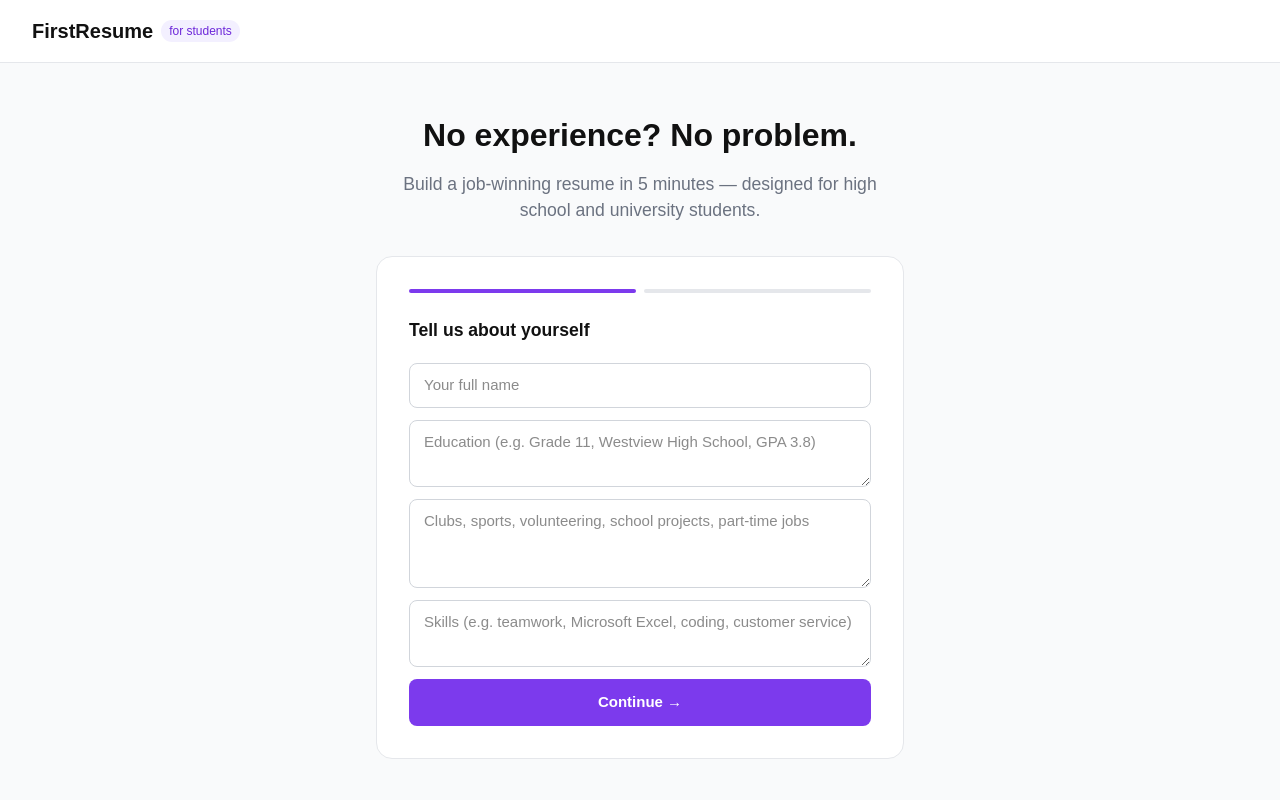
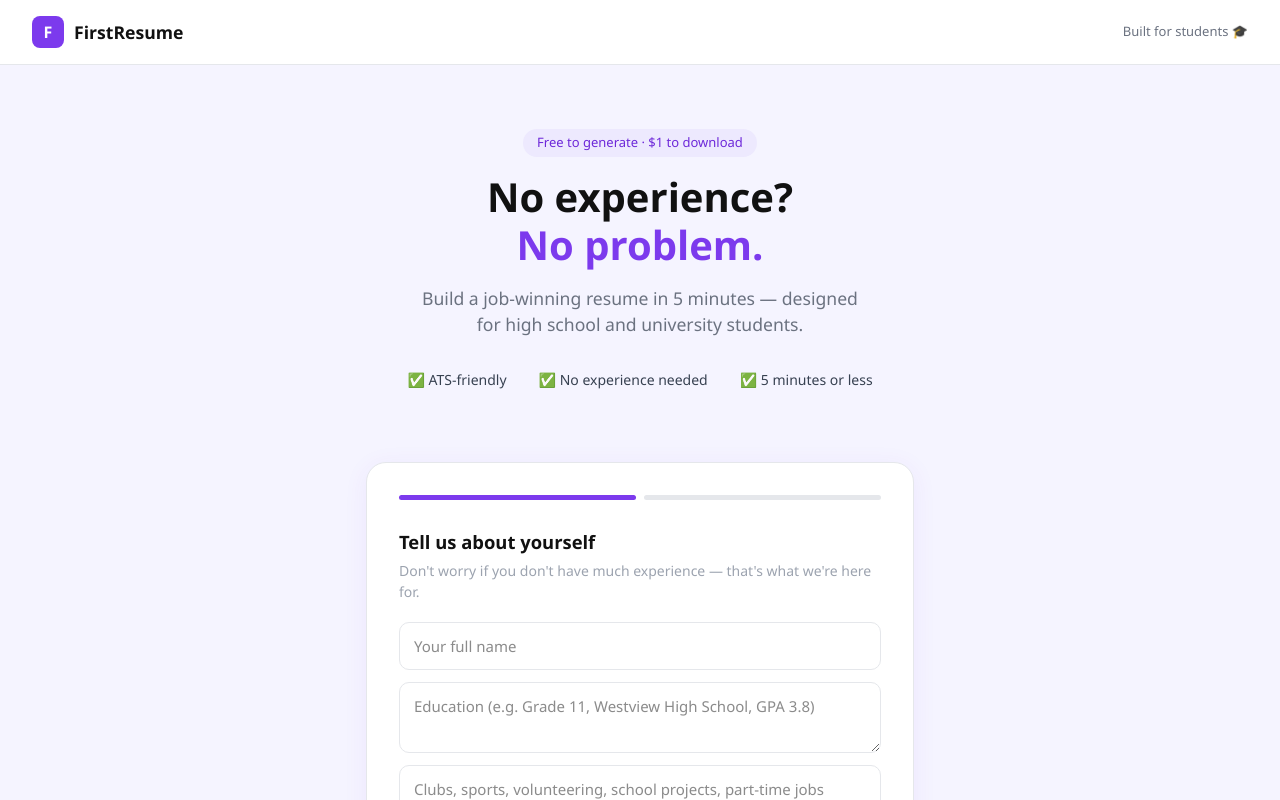
Before and after one commit to vlaslop-codemaster/first-resume, a Next.js app: page / in a window 1280 px wide. Shown: the top 800 px of the page. Built offline with nearby package versions, Linux system fonts and the light colour scheme.

Commit message:
new design with paywall

```diff
--- a/app/page.tsx
+++ b/app/page.tsx
@@ -5,6 +5,7 @@ import { useState } from "react";
 export default function Home() {
   const [step, setStep] = useState(1);
   const [loading, setLoading] = useState(false);
+  const [paying, setPaying] = useState(false);
   const [output, setOutput] = useState("");
   const [form, setForm] = useState({
     name: "",
@@ -24,7 +25,6 @@ export default function Home() {
 
     const prompt = `
 You are a professional resume writer helping students with little or no experience.
-
 Turn the student's experiences into strong, professional bullet points.
 
 Name: ${form.name}
@@ -60,74 +60,110 @@ SKILLS
     });
 
     const data = await res.json();
-const text = data.text || "Something went wrong. Please try again.";
-    setOutput(text);
+    setOutput(data.text || "Something went wrong. Please try again.");
     setLoading(false);
   };
 
+  const handlePay = async () => {
+    setPaying(true);
+    const res = await fetch("/api/checkout", {
+      method: "POST",
+      headers: { "Content-Type": "application/json" },
+      body: JSON.stringify({ resumeData: output }),
+    });
+    const data = await res.json();
+    if (data.url) {
+      window.location.href = data.url;
+    } else {
+      alert("Payment failed to initialize. Please try again.");
+      setPaying(false);
+    }
+  };
+
+  const lines = output.split("\n");
+  const half = Math.ceil(lines.length / 2);
+  const visibleText = lines.slice(0, half).join("\n");
+  const hiddenText = lines.slice(half).join("\n");
+
   return (
-    <main style={{ minHeight: "100vh", background: "#f9fafb", fontFamily: "sans-serif" }}>
+    <main style={{ minHeight: "100vh", background: "#f5f4ff", fontFamily: "'Segoe UI', sans-serif" }}>
 
-      {/* Header */}
-      <header style={{ background: "#fff", borderBottom: "1px solid #e5e7eb", padding: "1rem 2rem", display: "flex", alignItems: "center" }}>
-        <span style={{ fontWeight: 700, fontSize: "1.25rem", color: "#111" }}>FirstResume</span>
-        <span style={{ marginLeft: "0.5rem", fontSize: "0.75rem", background: "#f3f0ff", color: "#6d28d9", padding: "2px 8px", borderRadius: "9999px" }}>for students</span>
-      </header>
+      {/* Navbar */}
+      <nav style={{ background: "#fff", borderBottom: "1px solid #e5e7eb", padding: "1rem 2rem", display: "flex", alignItems: "center", justifyContent: "space-between" }}>
+        <div style={{ display: "flex", alignItems: "center", gap: "10px" }}>
+          <div style={{ width: "32px", height: "32px", background: "#7c3aed", borderRadius: "8px", display: "flex", alignItems: "center", justifyContent: "center" }}>
+            <span style={{ color: "#fff", fontWeight: 700, fontSize: "16px" }}>F</span>
+          </div>
+          <span style={{ fontWeight: 700, fontSize: "1.1rem", color: "#111" }}>FirstResume</span>
+        </div>
+        <span style={{ fontSize: "13px", color: "#6b7280" }}>Built for students 🎓</span>
+      </nav>
 
       {/* Hero */}
-      <section style={{ textAlign: "center", padding: "3rem 1rem 2rem" }}>
-        <h1 style={{ fontSize: "2rem", fontWeight: 700, color: "#111", marginBottom: "0.75rem" }}>
-          No experience? No problem.
+      <section style={{ textAlign: "center", padding: "4rem 1rem 2rem" }}>
+        <div style={{ display: "inline-block", background: "#ede9fe", color: "#6d28d9", padding: "4px 14px", borderRadius: "9999px", fontSize: "13px", fontWeight: 500, marginBottom: "1rem" }}>
+          Free to generate · $1 to download
+        </div>
+        <h1 style={{ fontSize: "2.5rem", fontWeight: 800, color: "#111", marginBottom: "1rem", lineHeight: 1.2 }}>
+          No experience?<br />
+          <span style={{ color: "#7c3aed" }}>No problem.</span>
         </h1>
-        <p style={{ color: "#6b7280", fontSize: "1.1rem", maxWidth: "480px", margin: "0 auto" }}>
+        <p style={{ color: "#6b7280", fontSize: "1.1rem", maxWidth: "460px", margin: "0 auto 2rem" }}>
           Build a job-winning resume in 5 minutes — designed for high school and university students.
         </p>
+
+        <div style={{ display: "flex", justifyContent: "center", gap: "2rem", flexWrap: "wrap", marginBottom: "2.5rem" }}>
+          {["✅ ATS-friendly", "✅ No experience needed", "✅ 5 minutes or less"].map((badge) => (
+            <span key={badge} style={{ color: "#374151", fontSize: "14px", fontWeight: 500 }}>{badge}</span>
+          ))}
+        </div>
       </section>
 
       {/* Form Card */}
-      <section style={{ maxWidth: "560px", margin: "0 auto", padding: "0 1rem 3rem" }}>
-        <div style={{ background: "#fff", borderRadius: "16px", border: "1px solid #e5e7eb", padding: "2rem" }}>
+      <section style={{ maxWidth: "580px", margin: "0 auto", padding: "0 1rem 3rem" }}>
+        <div style={{ background: "#fff", borderRadius: "20px", border: "1px solid #e5e7eb", padding: "2rem", boxShadow: "0 4px 24px rgba(124,58,237,0.07)" }}>
 
-          {/* Progress */}
-          <div style={{ display: "flex", gap: "8px", marginBottom: "1.5rem" }}>
-            <div style={{ flex: 1, height: "4px", borderRadius: "9999px", background: step >= 1 ? "#7c3aed" : "#e5e7eb" }} />
-            <div style={{ flex: 1, height: "4px", borderRadius: "9999px", background: step >= 2 ? "#7c3aed" : "#e5e7eb" }} />
+          <div style={{ display: "flex", gap: "8px", marginBottom: "1.75rem" }}>
+            {[1, 2].map((s) => (
+              <div key={s} style={{ flex: 1, height: "5px", borderRadius: "9999px", background: step >= s ? "#7c3aed" : "#e5e7eb", transition: "background 0.3s" }} />
+            ))}
           </div>
 
           {step === 1 && (
             <div>
-              <h2 style={{ fontWeight: 600, fontSize: "1.1rem", marginBottom: "1.25rem", color: "#111" }}>Tell us about yourself</h2>
+              <h2 style={{ fontWeight: 700, fontSize: "1.15rem", marginBottom: "0.25rem", color: "#111" }}>Tell us about yourself</h2>
+              <p style={{ color: "#9ca3af", fontSize: "14px", marginBottom: "1.25rem" }}>Don't worry if you don't have much experience — that's what we're here for.</p>
               <div style={{ display: "flex", flexDirection: "column", gap: "12px" }}>
                 <input
                   name="name"
                   placeholder="Your full name"
                   onChange={handleChange}
-                  style={{ border: "1px solid #d1d5db", borderRadius: "8px", padding: "10px 14px", fontSize: "15px", outline: "none", width: "100%", boxSizing: "border-box" }}
+                  style={{ border: "1.5px solid #e5e7eb", borderRadius: "10px", padding: "12px 14px", fontSize: "15px", outline: "none", width: "100%", boxSizing: "border-box" }}
                 />
                 <textarea
                   name="education"
                   placeholder="Education (e.g. Grade 11, Westview High School, GPA 3.8)"
                   onChange={handleChange}
                   rows={2}
-                  style={{ border: "1px solid #d1d5db", borderRadius: "8px", padding: "10px 14px", fontSize: "15px", outline: "none", width: "100%", boxSizing: "border-box", resize: "vertical" }}
+                  style={{ border: "1.5px solid #e5e7eb", borderRadius: "10px", padding: "12px 14px", fontSize: "15px", outline: "none", width: "100%", boxSizing: "border-box", resize: "vertical" }}
                 />
                 <textarea
                   name="activities"
                   placeholder="Clubs, sports, volunteering, school projects, part-time jobs"
                   onChange={handleChange}
                   rows={3}
-                  style={{ border: "1px solid #d1d5db", borderRadius: "8px", padding: "10px 14px", fontSize: "15px", outline: "none", width: "100%", boxSizing: "border-box", resize: "vertical" }}
+                  style={{ border: "1.5px solid #e5e7eb", borderRadius: "10px", padding: "12px 14px", fontSize: "15px", outline: "none", width: "100%", boxSizing: "border-box", resize: "vertical" }}
                 />
                 <textarea
                   name="skills"
                   placeholder="Skills (e.g. teamwork, Microsoft Excel, coding, customer service)"
                   onChange={handleChange}
                   rows={2}
-                  style={{ border: "1px solid #d1d5db", borderRadius: "8px", padding: "10px 14px", fontSize: "15px", outline: "none", width: "100%", boxSizing: "border-box", resize: "vertical" }}
+                  style={{ border: "1.5px solid #e5e7eb", borderRadius: "10px", padding: "12px 14px", fontSize: "15px", outline: "none", width: "100%", boxSizing: "border-box", resize: "vertical" }}
                 />
                 <button
                   onClick={() => setStep(2)}
-                  style={{ background: "#7c3aed", color: "#fff", border: "none", borderRadius: "8px", padding: "12px", fontSize: "15px", fontWeight: 600, cursor: "pointer", width: "100%" }}
+                  style={{ background: "#7c3aed", color: "#fff", border: "none", borderRadius: "10px", padding: "14px", fontSize: "15px", fontWeight: 700, cursor: "pointer", width: "100%" }}
                 >
                   Continue →
                 </button>
@@ -137,29 +173,29 @@ const text = data.text || "Something went wrong. Please try again.";
 
           {step === 2 && (
             <div>
-              <h2 style={{ fontWeight: 600, fontSize: "1.1rem", marginBottom: "0.5rem", color: "#111" }}>Job description (optional)</h2>
-              <p style={{ color: "#6b7280", fontSize: "14px", marginBottom: "1rem" }}>Paste the job posting to tailor your resume to it.</p>
+              <h2 style={{ fontWeight: 700, fontSize: "1.15rem", marginBottom: "0.25rem", color: "#111" }}>Job description (optional)</h2>
+              <p style={{ color: "#9ca3af", fontSize: "14px", marginBottom: "1.25rem" }}>Paste the job posting to tailor your resume — or leave blank for a general resume.</p>
               <div style={{ display: "flex", flexDirection: "column", gap: "12px" }}>
                 <textarea
                   name="jobDesc"
                   placeholder="Paste job or internship description here (or leave blank)"
                   onChange={handleChange}
                   rows={5}
-                  style={{ border: "1px solid #d1d5db", borderRadius: "8px", padding: "10px 14px", fontSize: "15px", outline: "none", width: "100%", boxSizing: "border-box", resize: "vertical" }}
+                  style={{ border: "1.5px solid #e5e7eb", borderRadius: "10px", padding: "12px 14px", fontSize: "15px", outline: "none", width: "100%", boxSizing: "border-box", resize: "vertical" }}
                 />
-                <div style={{ display: "flex", gap: "8px" }}>
+                <div style={{ display: "flex", gap: "10px" }}>
                   <button
                     onClick={() => setStep(1)}
-                    style={{ background: "#fff", color: "#374151", border: "1px solid #d1d5db", borderRadius: "8px", padding: "12px", fontSize: "15px", cursor: "pointer", flex: 1 }}
+                    style={{ background: "#fff", color: "#374151", border: "1.5px solid #e5e7eb", borderRadius: "10px", padding: "14px", fontSize: "15px", cursor: "pointer", flex: 1 }}
                   >
                     ← Back
                   </button>
                   <button
                     onClick={generateResume}
                     disabled={loading}
-                    style={{ background: loading ? "#a78bfa" : "#7c3aed", color: "#fff", border: "none", borderRadius: "8px", padding: "12px", fontSize: "15px", fontWeight: 600, cursor: loading ? "not-allowed" : "pointer", flex: 2 }}
+                    style={{ background: loading ? "#a78bfa" : "#7c3aed", color: "#fff", border: "none", borderRadius: "10px", padding: "14px", fontSize: "15px", fontWeight: 700, cursor: loading ? "not-allowed" : "pointer", flex: 2 }}
                   >
-                    {loading ? "Generating..." : "Generate My Resume"}
+                    {loading ? "Generating your resume..." : "Generate My Resume ✨"}
                   </button>
                 </div>
               </div>
@@ -167,26 +203,43 @@ const text = data.text || "Something went wrong. Please try again.";
           )}
         </div>
 
-        {/* Output */}
+        {/* Resume Output */}
         {output && (
-          <div style={{ background: "#fff", borderRadius: "16px", border: "1px solid #e5e7eb", padding: "2rem", marginTop: "1.5rem" }}>
-            <div style={{ display: "flex", justifyContent: "space-between", alignItems: "center", marginBottom: "1rem" }}>
-              <h2 style={{ fontWeight: 600, fontSize: "1.1rem", color: "#111", margin: 0 }}>Your Resume</h2>
+          <div style={{ background: "#fff", borderRadius: "20px", border: "1px solid #e5e7eb", marginTop: "1.5rem", overflow: "hidden", boxShadow: "0 4px 24px rgba(124,58,237,0.07)" }}>
+            <div style={{ padding: "1.5rem 2rem", borderBottom: "1px solid #f3f4f6" }}>
+              <h2 style={{ fontWeight: 700, fontSize: "1.1rem", color: "#111", margin: 0 }}>Your Resume Preview</h2>
+              <p style={{ color: "#9ca3af", fontSize: "13px", margin: "4px 0 0" }}>Pay $1 to unlock and download the full version</p>
+            </div>
+
+            <div style={{ padding: "1.5rem 2rem 0" }}>
+              <pre style={{ whiteSpace: "pre-wrap", fontSize: "14px", lineHeight: "1.8", color: "#374151", margin: 0 }}>{visibleText}</pre>
+            </div>
+
+            <div style={{ position: "relative", padding: "0 2rem" }}>
+              <pre style={{ whiteSpace: "pre-wrap", fontSize: "14px", lineHeight: "1.8", color: "#374151", margin: 0, filter: "blur(4px)", userSelect: "none" }}>{hiddenText}</pre>
+
+              <div style={{ position: "absolute", inset: 0, background: "linear-gradient(to bottom, transparent, rgba(255,255,255,0.95))", display: "flex", flexDirection: "column", alignItems: "center", justifyContent: "flex-end", paddingBottom: "2rem" }}>
+                <div style={{ textAlign: "center" }}>
+                  <p style={{ fontWeight: 700, fontSize: "1rem", color: "#111", marginBottom: "0.5rem" }}>🔒 Unlock your full resume</p>
+                  <p style={{ color: "#6b7280", fontSize: "14px", marginBottom: "1rem" }}>Pay just $1 to view, copy and download</p>
                   <button
-                onClick={() => navigator.clipboard.writeText(output)}
-                style={{ background: "#f3f0ff", color: "#6d28d9", border: "none", borderRadius: "8px", padding: "6px 14px", fontSize: "13px", cursor: "pointer", fontWeight: 500 }}
+                    onClick={handlePay}
+                    disabled={paying}
+                    style={{ background: "#7c3aed", color: "#fff", border: "none", borderRadius: "10px", padding: "14px 32px", fontSize: "15px", fontWeight: 700, cursor: paying ? "not-allowed" : "pointer" }}
                   >
-                Copy
+                    {paying ? "Redirecting..." : "Unlock for $1 →"}
                   </button>
                 </div>
-            <pre style={{ whiteSpace: "pre-wrap", fontSize: "14px", lineHeight: "1.7", color: "#374151", margin: 0 }}>{output}</pre>
+              </div>
+            </div>
+
+            <div style={{ height: "120px" }} />
           </div>
         )}
       </section>
 
-      {/* Footer */}
-      <footer style={{ textAlign: "center", padding: "1.5rem", color: "#9ca3af", fontSize: "13px" }}>
-        © 2026 FirstResume — Built for students.
+      <footer style={{ textAlign: "center", padding: "2rem", color: "#9ca3af", fontSize: "13px", borderTop: "1px solid #e5e7eb", background: "#fff" }}>
+        © 2026 FirstResume — Helping students land their first job.
       </footer>
     </main>
   );
--- a/package.json
+++ b/package.json
@@ -9,9 +9,12 @@
     "lint": "eslint"
   },
   "dependencies": {
+    "@stripe/react-stripe-js": "^6.1.0",
+    "@stripe/stripe-js": "^9.0.1",
     "next": "16.2.2",
     "react": "19.2.4",
-    "react-dom": "19.2.4"
+    "react-dom": "19.2.4",
+    "stripe": "^22.0.0"
   },
   "devDependencies": {
     "@tailwindcss/postcss": "^4",
```
Also changed, not shown: app/api/checkout/route.ts (added, +31 -0 lines), 1 other file (tests, documents, lock files or other folders). Lines whose indentation alone changed are shown as unchanged.
